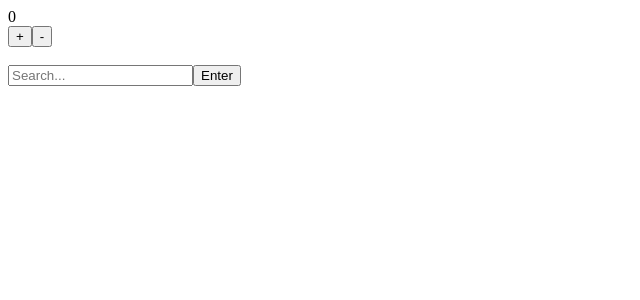
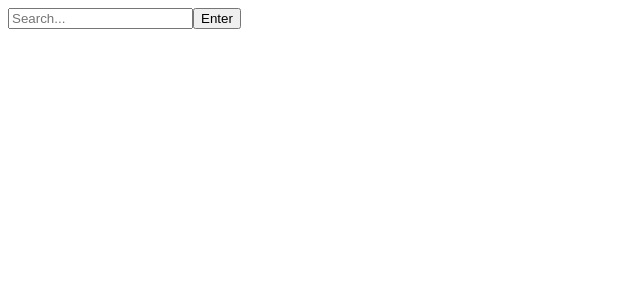
Before and after one commit to Vbeo147/react-redux-weatherApp, a React (Vite) app: page / in a window 1280 px wide. Shown: the top 300 px of the page, without its empty margins (0-640 px from the left). Built offline with nearby package versions, Linux system fonts and the light colour scheme.

Commit message:
OpenWeather API

```diff
--- a/src/App.jsx
+++ b/src/App.jsx
@@ -1,27 +1,34 @@
 import { useDispatch, useSelector } from "react-redux";
-import { increaseAsync, decreaseAsync } from "./modules/counterReducer";
 import { getWeather } from "./modules/weatherReducer";
+import { useState } from "react";
 
 function App() {
-  const { counterReducer, weatherReducer } = useSelector((state) => state);
+  const [target, setTarget] = useState("");
+  const { weatherReducer } = useSelector((state) => state);
   const dispatch = useDispatch();
-  const onIncrease = () => {
-    dispatch(increaseAsync());
-    dispatch(getWeather());
+  const onChange = (e) => {
+    setTarget(e.target.value);
   };
-  const onDecrease = () => {
-    dispatch(decreaseAsync());
+  const onSubmit = (e) => {
+    e.preventDefault();
+    dispatch(getWeather(target));
   };
   return (
     <div>
-      <div>{!weatherReducer.weather.loading && counterReducer.value}</div>
-      <div>
-        <button onClick={onIncrease}>+</button>
-        <button onClick={onDecrease}>-</button>
-      </div>
-      <br />
-      <form>
-        <input type="text" placeholder="Search..." />
+      {weatherReducer.weather.loading ? (
+        <div>Loading...</div>
+      ) : weatherReducer.weather.data ? (
+        <>
+          <div>{`[ ${weatherReducer.weather.data.sys.country} : ${weatherReducer.weather.data.name} ]`}</div>
+          <div>{weatherReducer.weather.data.weather[0].main}</div>
+        </>
+      ) : (
+        <div>
+          {weatherReducer.weather.error ? weatherReducer.weather.error : ""}
+        </div>
+      )}
+      <form onSubmit={onSubmit}>
+        <input onChange={onChange} type="text" placeholder="Search..." />
         <button type="submit">Enter</button>
       </form>
     </div>
--- a/src/modules/counterReducer.js
+++ /dev/null
@@ -1,26 +0,0 @@
-const INCREASE = "INCREASE";
-const DECREASE = "DECREASE";
-
-export const increase = () => ({ type: INCREASE });
-export const decrease = () => ({ type: DECREASE });
-
-export const increaseAsync = () => (dispatch) => {
-  setTimeout(() => dispatch(increase()), 1000);
-};
-
-export const decreaseAsync = () => (dispatch) => {
-  setTimeout(() => dispatch(decrease()), 1000);
-};
-
-const initialState = { value: 0 };
-
-export default function counterReducer(state = initialState, action) {
-  switch (action.type) {
-    case INCREASE:
-      return { ...state, value: state.value + 1 };
-    case DECREASE:
-      return { ...state, value: state.value - 1 };
-    default:
-      return state;
-  }
-}
--- a/src/modules/weatherReducer.js
+++ b/src/modules/weatherReducer.js
@@ -2,8 +2,24 @@ const GET_WEATHER = "GET_WEATHER";
 const GET_WEATHER_SUCCESS = "GET_WEATHER_SUCCESS";
 const GET_WEATHER_ERROR = "GET_WEATHER_ERROR";
 
-export const getWeather = () => async (dispatch) => {
+export const getWeather = (target) => async (dispatch) => {
   dispatch({ type: GET_WEATHER });
+  await fetch(
+    `https://api.openweathermap.org/data/2.5/weather?q=${target}&appid=${
+      import.meta.env.VITE_WEATHER_API_KEY
+    }`
+  )
+    .then((res) => res.json())
+    .then((data) => {
+      if (data.message) {
+        throw new Error(data.message);
+      } else {
+        dispatch({ type: GET_WEATHER_SUCCESS, data });
+      }
+    })
+    .catch((error) =>
+      dispatch({ type: GET_WEATHER_ERROR, error: error.message })
+    );
 };
 
 const initialState = {
@@ -19,9 +35,15 @@ export default function weatherReducer(state = initialState, action) {
     case GET_WEATHER:
       return { ...state, weather: { loading: true, data: null, error: null } };
     case GET_WEATHER_SUCCESS:
-      return { ...state, weather: { loading: false, data: null, error: null } };
+      return {
+        ...state,
+        weather: { loading: false, data: action.data, error: null },
+      };
     case GET_WEATHER_ERROR:
-      return { ...state, weather: { loading: false, data: null, error: null } };
+      return {
+        ...state,
+        weather: { loading: false, data: null, error: action.error },
+      };
     default:
       return state;
   }
--- a/src/rootReducer.js
+++ b/src/rootReducer.js
@@ -1,7 +1,6 @@
 import { combineReducers } from "redux";
-import counterReducer from "./modules/counterReducer";
 import weatherReducer from "./modules/weatherReducer";
 
-const rootReducer = combineReducers({ counterReducer, weatherReducer });
+const rootReducer = combineReducers({ weatherReducer });
 
 export default rootReducer;
```
Also changed, not shown: 1 other file (tests, documents, lock files or other folders).
